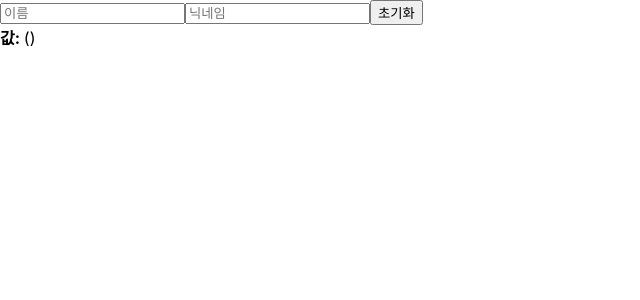
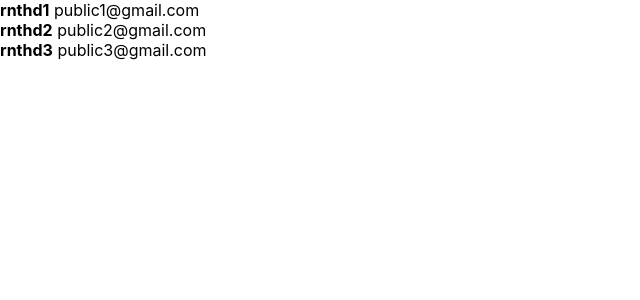
Before and after one commit to rnthd2/study_react_learning_curve_fastCamp, a React (Create React App) app: page / in a window 1280 px wide. Shown: the top 300 px of the page, without its empty margins (0-640 px from the left). Built offline with nearby package versions, Linux system fonts and the light colour scheme.

Commit message:
배열 랜더링하기

```diff
--- a/src/App.js
+++ b/src/App.js
@@ -1,14 +1,19 @@
 import React from 'react';
-import InputSample from './InputSample';
+import UserList from './UserList';
+// import InputSample from './InputSample';
 // import Hello from './Hello';
 // import Counter from './Counter';
 // import Wrapper from './Wrapper';
 // import './App.css';
 
 function App() {
-  return (
-    <InputSample />
-  )
+return (
+  <UserList />
+)
+
+  // return (
+  //   <InputSample />
+  // )
 
   // return (
   //   <Counter />
--- /dev/null
+++ b/src/UserList.js
@@ -0,0 +1,50 @@
+import React from 'react';
+function User({user}){
+    return(
+        <div>
+            <b>{user.username}</b> <span>{user.email}</span>
+        </div>
+    )
+}
+function UserList(){
+    const users = [
+        {
+            id:1,
+            username : 'rnthd1',
+            email:'public1@gmail.com'
+        },{
+            id:2,
+            username : 'rnthd2',
+            email:'public2@gmail.com'
+        },{
+            id:3,
+            username : 'rnthd3',
+            email:'public3@gmail.com'
+        }
+    ];
+    return (
+        <div>
+            {/* <div>
+                <b>{users[0].username}</b> <span>{users[0].email}</span>
+            </div>
+            <div>
+                <b>{users[1].username}</b> <span>{users[1].email}</span>
+            </div>
+            <div>
+                <b>{users[2].username}</b> <span>{users[2].email}</span>
+            </div> */}
+
+            {/* <User user={users[0]} />
+            <User user={users[1]} />
+            <User user={users[2]} /> */}
+
+            {/*배열 랜더링에서 key를 설정하여 최적화하자*/}
+            {
+                users.map(user => (
+                    <User user={user} key={user.id}/>)
+                )
+            }
+        </div>
+    )
+}
+export default UserList;
```
